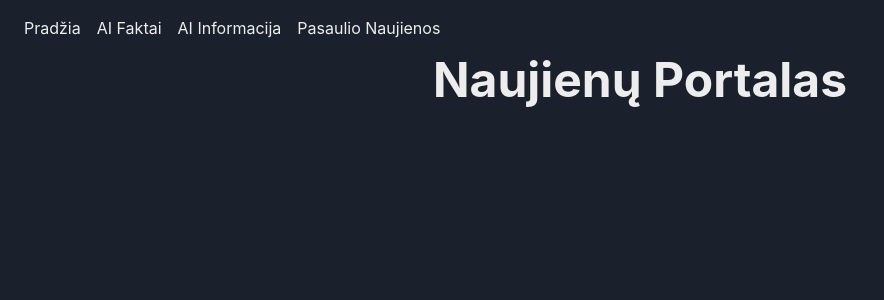
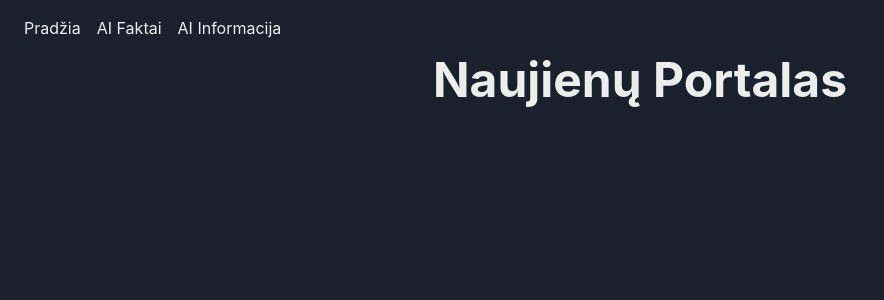
Before and after one commit to GPT-Engineer-App/lithuanian-events-hub, a React (Vite) app: page / in a window 1280 px wide. Shown: the top 300 px of the page, without its empty margins (0-884 px from the left). Built offline with nearby package versions, Linux system fonts and the light colour scheme.

Commit message:
Istrinkit naujienos mygtuka
Removed the "Pasaulio Naujienos" link from the navigation component.

```diff
--- a/src/components/Navigation.jsx
+++ b/src/components/Navigation.jsx
@@ -15,9 +15,6 @@ const Navigation = () => {
         <Link as={RouterLink} to="/ai-details" m="2">
           AI Informacija
         </Link>
-        <Link as={RouterLink} to="/world-news" m="2">
-          Pasaulio Naujienos
-        </Link>
       </Box>
     </Flex>
   );
```
